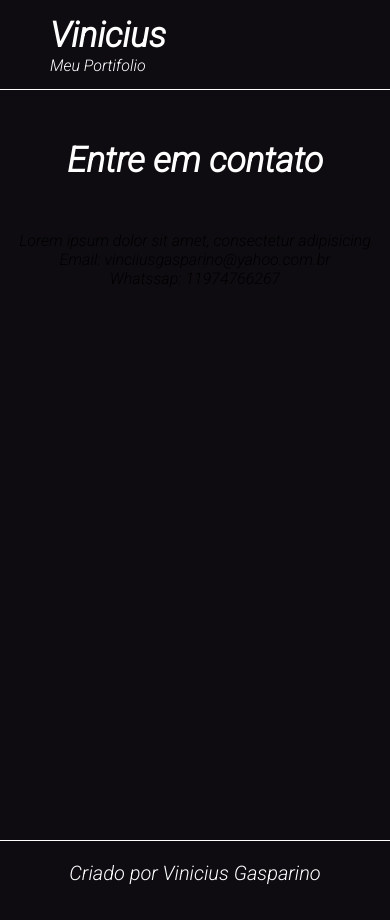
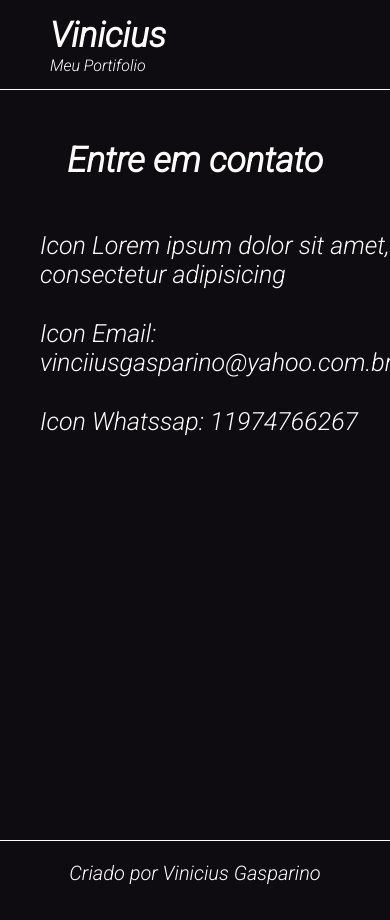
Before and after one commit to viniciusgasparino/Portifolio, a Next.js app: page /Contatos in a window 390 px wide. After the commit the page ends 890 px from the top, so only its background shows below. Built offline with nearby package versions, Linux system fonts and the light colour scheme.

Commit message:
arrumandoresponsivo e pagina de contato

```diff
--- a/pages/Contatos.jsx
+++ b/pages/Contatos.jsx
@@ -1,6 +1,7 @@
 import styled from "styled-components"
 import Header from "../src/components/header/Header"
 import Footer from "../src/components/footer/Footer"
+
 
 const StyledContact = styled.div`
   height: 700px;
@@ -9,8 +10,11 @@ const StyledContact = styled.div`
 const StyledContainer = styled.div`
   display: flex;
   flex-direction: column;
-  align-items: center;
-  margin-top: 30px;
+  align-items: left;
+  margin-left: 40px;
+  gap: 30px;
+  color: white;
+  font-size: 25px;
 `
 
 const StyledTitulo = styled.h2`
@@ -28,9 +32,9 @@ function Contatos(){
     <StyledContact>
       <StyledTitulo>Entre em contato</StyledTitulo>
       <StyledContainer>
-        <p>Lorem ipsum dolor sit amet, consectetur adipisicing</p>
-        <p>Email: vinciiusgasparino@yahoo.com.br</p>
-        <p>Whatssap: 11974766267</p>
+        <p><span>Icon</span> Lorem ipsum dolor sit amet, consectetur adipisicing</p>
+        <p><span>Icon</span> Email: vinciiusgasparino@yahoo.com.br</p>
+        <p><span>Icon</span> Whatssap: 11974766267</p>
       </StyledContainer>
     </StyledContact>
     <Footer/>
--- a/src/components/footer/Footer.jsx
+++ b/src/components/footer/Footer.jsx
@@ -3,10 +3,10 @@ import styled from "styled-components"
 const StyledFooter = styled.footer`
   text-align: center;
   border-top: 1px solid white;
-  height: 80px;
+  padding: 20px 0;
   color: white;
   font-size: 20px;
-  padding: 20px;
+  height: 50px;
 `
 
 function Footer(){
--- a/src/components/section/Section.jsx
+++ b/src/components/section/Section.jsx
@@ -14,6 +14,7 @@ const StyledSection = styled.section`
     flex-direction: column;
     width: 100%;
     height: 100%;
+    padding-right: 170px;
   }
 `
 
```
